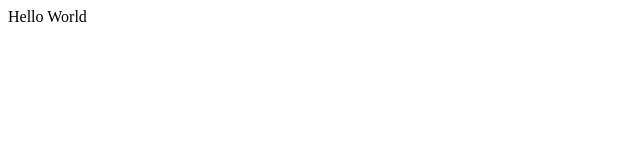
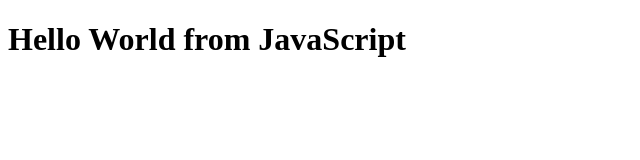
Before and after one commit to arundark/namaste-react, a plain HTML site: page index.html in a window 1280 px wide. Shown: the whole page, without its empty margins (0-640 px from the left). Drawn offline with Linux system fonts and the light colour scheme.

Commit message:
Hello World from JavaScript

```diff
--- a/index.html
+++ b/index.html
@@ -6,6 +6,13 @@
     <title>Document</title>
   </head>
   <body>
-    <div id="root">Hello World</div>
+    <div id="root"></div>
   </body>
+  <script>
+    const heading = document.createElement("h1");
+    heading.innerHTML = "Hello World from JavaScript";
+
+    const root = document.getElementById("root");
+    root.appendChild(heading);
+  </script>
 </html>
```
